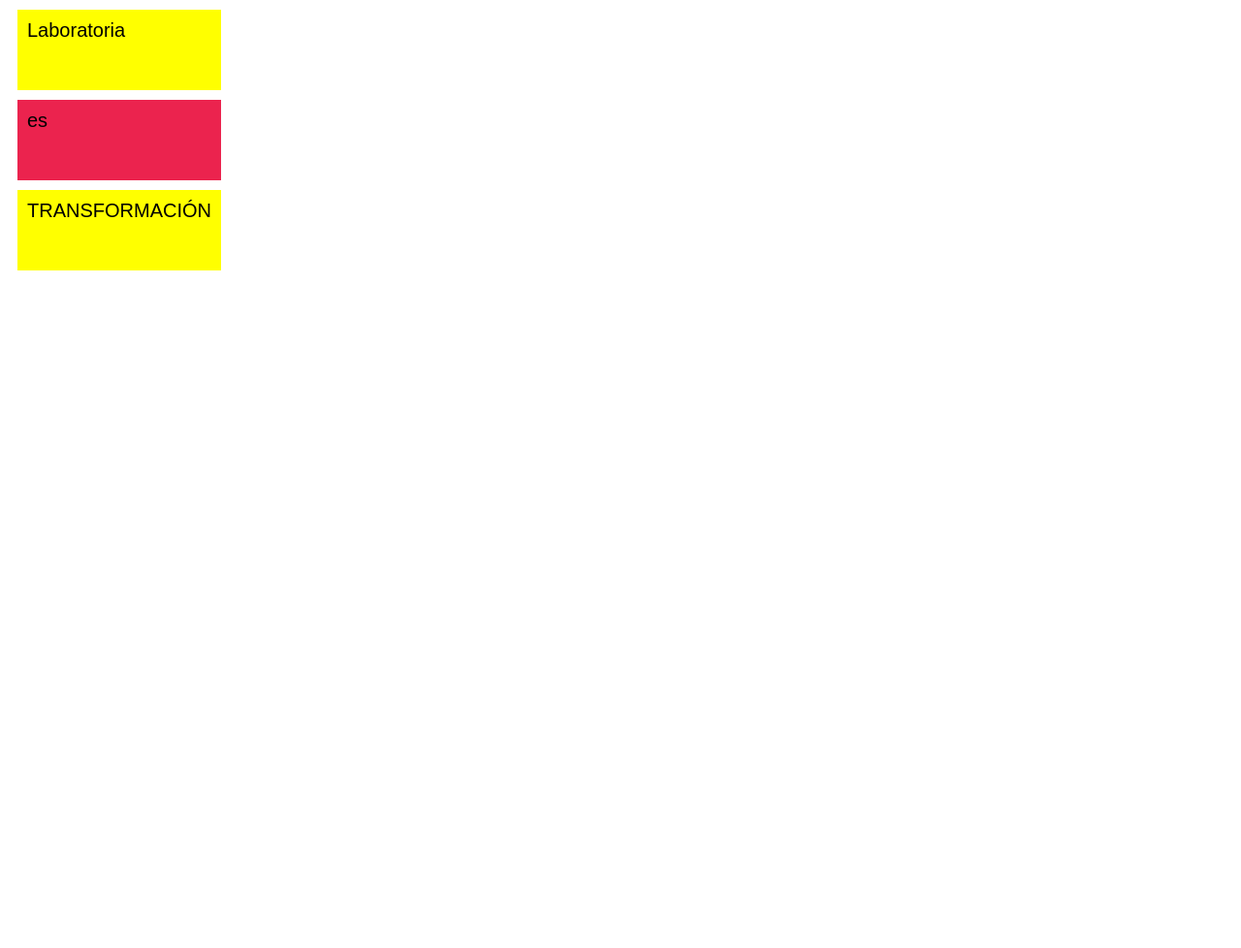
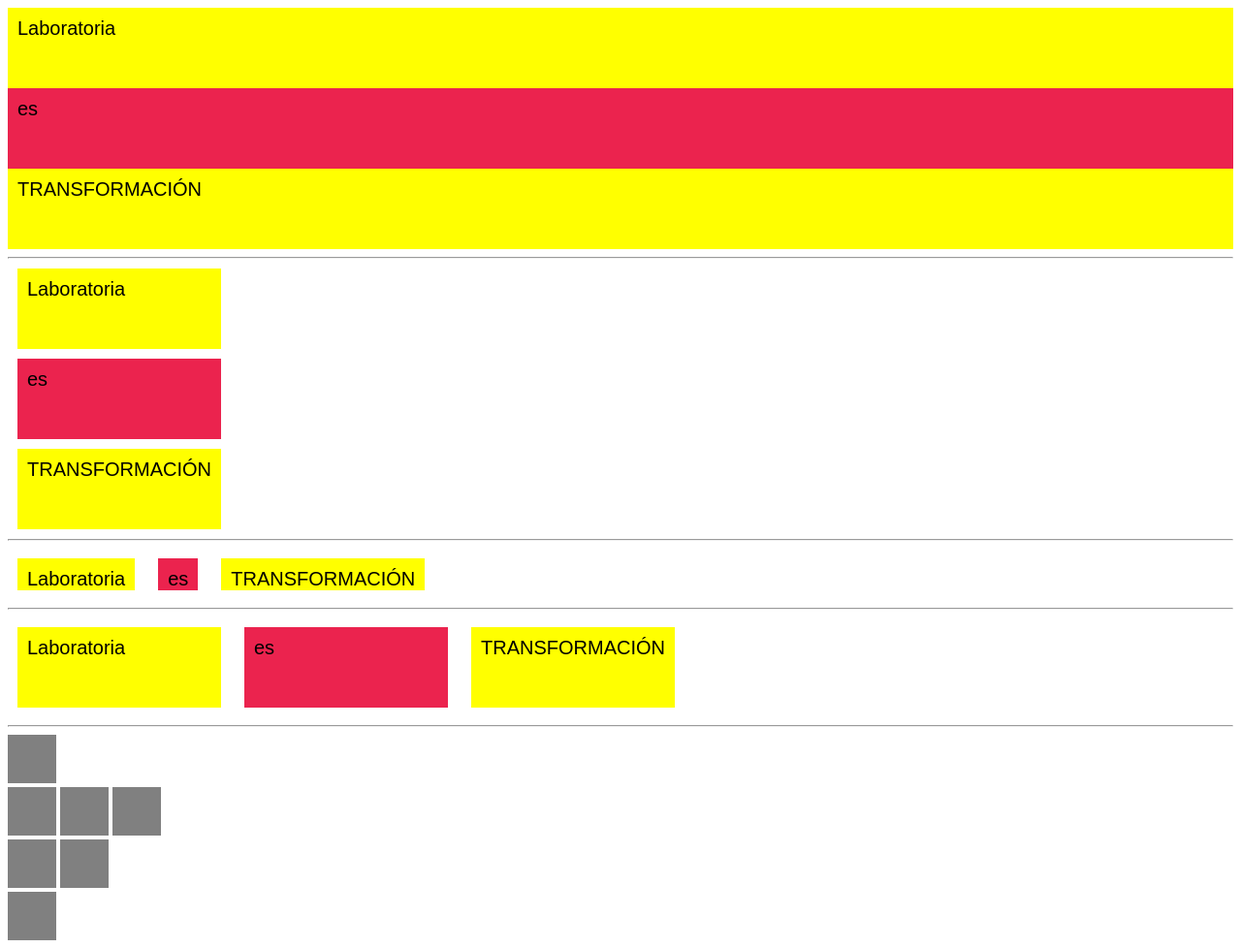
Before and after one commit to aydasulca/ejerciciosPracticar, a plain HTML site: page index.html in a window 1280 px wide. Shown: the whole page at 97% size. Before the commit the page ends 800 px from the top, so only its background shows below. Drawn offline with Linux system fonts and the light colour scheme; a web font is replaced by a local one.

Commit message:
practicas

```diff
--- a/assets/css/main.css
+++ b/assets/css/main.css
@@ -1,4 +1,17 @@
-div {
+#es{
+  background-color: #eb234e;
+}
+
+.ejercicio-1 {
+  background-color: #ffff00;
+  padding-bottom: 50px;
+  padding-top: 10px;
+  padding-left: 10px;
+  font-family: Muli,sans-serif;
+  font-size: 20px;
+}
+
+.ejercicio-2 {
   background-color: #ffff00;
   padding-bottom: 50px;
   padding-top: 10px;
@@ -8,6 +21,66 @@ div {
   width: 200px;
   margin: 10px;
 }
-#es{
-  background-color: #eb234e;
+
+.ejercicio-3 {
+  background-color: #ffff00;
+  padding-top: 10px;
+  padding-left: 10px;
+  padding-right: 10px;
+  font-family: Muli,sans-serif;
+  font-size: 20px;
+  margin: 10px;
+  display: inline-block;
 }
+
+.ejercicio-4 {
+  background-color: #ffff00;
+  padding-bottom: 50px;
+  padding-top: 10px;
+  padding-left: 10px;
+  font-family: Muli,sans-serif;
+  font-size: 20px;
+  width: 200px;
+  margin: 10px;
+  display: inline-block;
+}
+
+/*cajas*/
+
+.caja-1 {
+  width: 50px;
+  height: 50px;
+  background-color: #808080;
+  display: inline-block;
+
+}
+/*
+.caja-2 {
+  width: 180px;
+  height: 70px;
+  background-color: #808080;
+  border-color:1px #000000;
+  display: inline-block;
+
+}
+*/
+.caja-centro {
+  width: 50px;
+  height: 50px;
+  background-color: #808080;
+  display: inline-block;
+}
+.caja-3,
+.caja-4 {
+  width: 50px;
+  height: 50px;
+  background-color: #808080;
+  display: inline-block;
+}
+
+.caja-5{
+  width: 50px;
+  height: 50px;
+  background-color: #808080;
+  display: block;
+}
--- a/index.html
+++ b/index.html
@@ -7,9 +7,41 @@
     <title></title>
   </head>
   <body>
-    <div class="">Laboratoria</div>
-    <div class="" id="es">es</div>
-    <div class="">TRANSFORMACIÓN</div>
+    <div class="">
+    <div class="ejercicio-1">Laboratoria</div>
+    <div class="ejercicio-1" id="es">es</div>
+    <div class="ejercicio-1">TRANSFORMACIÓN</div>
+    </div>
+<hr>
+    <div class="">
+    <div class="ejercicio-2">Laboratoria</div>
+    <div class="ejercicio-2" id="es">es</div>
+    <div class="ejercicio-2">TRANSFORMACIÓN</div>
+    </div>
+<hr>
+    <div class="">
+    <div class="ejercicio-3">Laboratoria</div>
+    <div class="ejercicio-3" id="es">es</div>
+    <div class="ejercicio-3">TRANSFORMACIÓN</div>
+    </div>
+<hr>
+    <div class="">
+    <div class="ejercicio-4">Laboratoria</div>
+    <div class="ejercicio-4" id="es">es</div>
+    <div class="ejercicio-4">TRANSFORMACIÓN</div>
+    </div>
+<hr>
+    <div class="cajas">
+      <div class="caja-1"></div>
+      <div class="caja-2">
+        <div class="caja-centro"></div>
+        <div class="caja-centro"></div>
+        <div class="caja-centro"></div>
+      </div>
+      <div class="caja-3"></div>
+      <div class="caja-4"></div>
+      <div class="caja-5"></div>
+    </div>
   </body>
   <script src="assets/js/app.js" type="text/javascript">
 
```
